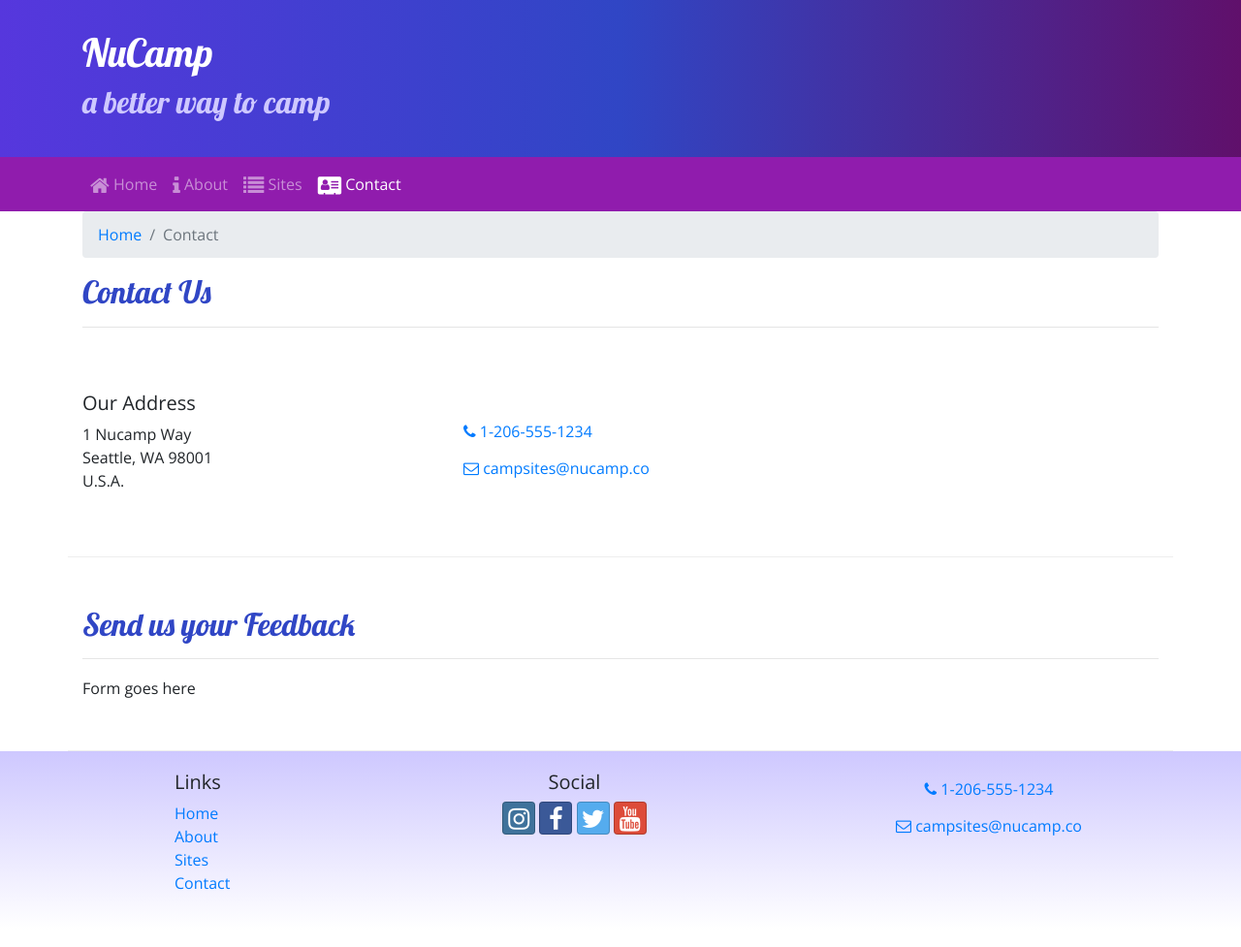
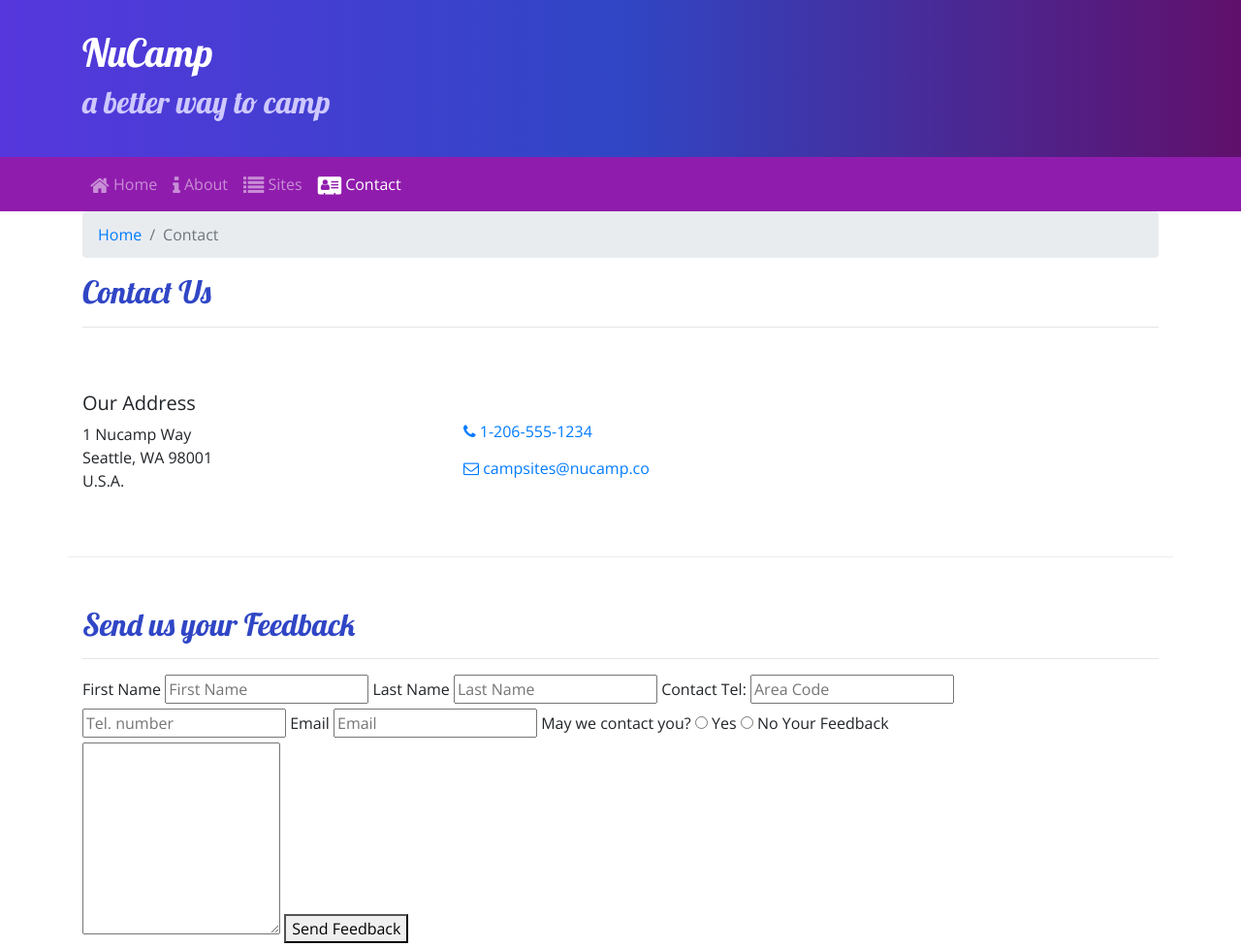
Before and after one commit to BenjaminMcMahan/nucampsite, a website: page contactus.html in a window 1280 px wide. Shown: the top 977 px of the page at 97% size. Drawn offline with nearby package versions, Linux system fonts and the light colour scheme.

Commit message:
Foundation of Contact Us form

```diff
--- a/contactus.html
+++ b/contactus.html
@@ -83,7 +83,25 @@
                 <hr />
             </div>
             <div class="col-md-10">
-                Form goes here
+                <form action="">
+                    <label for="firstName">First Name</label>
+                    <input type="text" name="firstName" id="firstName" placeholder="First Name">
+                    <label for="lastName">Last Name</label>
+                    <input type="text" name="lastName" id="lastName" placeholder="Last Name">
+                    <label for="areaCode">Contact Tel:</label>
+                    <input type="tel" name="areaCode" id="areaCode" placeholder="Area Code">
+                    <input type="tel" name="telNum" id="telNumber" placeholder="Tel. number">
+                    <label for="email">Email</label>
+                    <input type="email" name="email" id="email" placeholder="Email">
+                    May we contact you?
+                    <input type="radio" name="contactRadios" id="contactYes" value="yes">
+                    <label for="contactYes">Yes</label>
+                    <input type="radio" name="contactRadios" id="contactNo" value="no">
+                    <label for="contactNo">No</label>
+                    <label for="feedback">Your Feedback</label>
+                    <textarea name="feedback" id="feedback" rows="8"></textarea>
+                    <button type="submit">Send Feedback</button>
+                </form>
             </div>
        </div>
 
```
